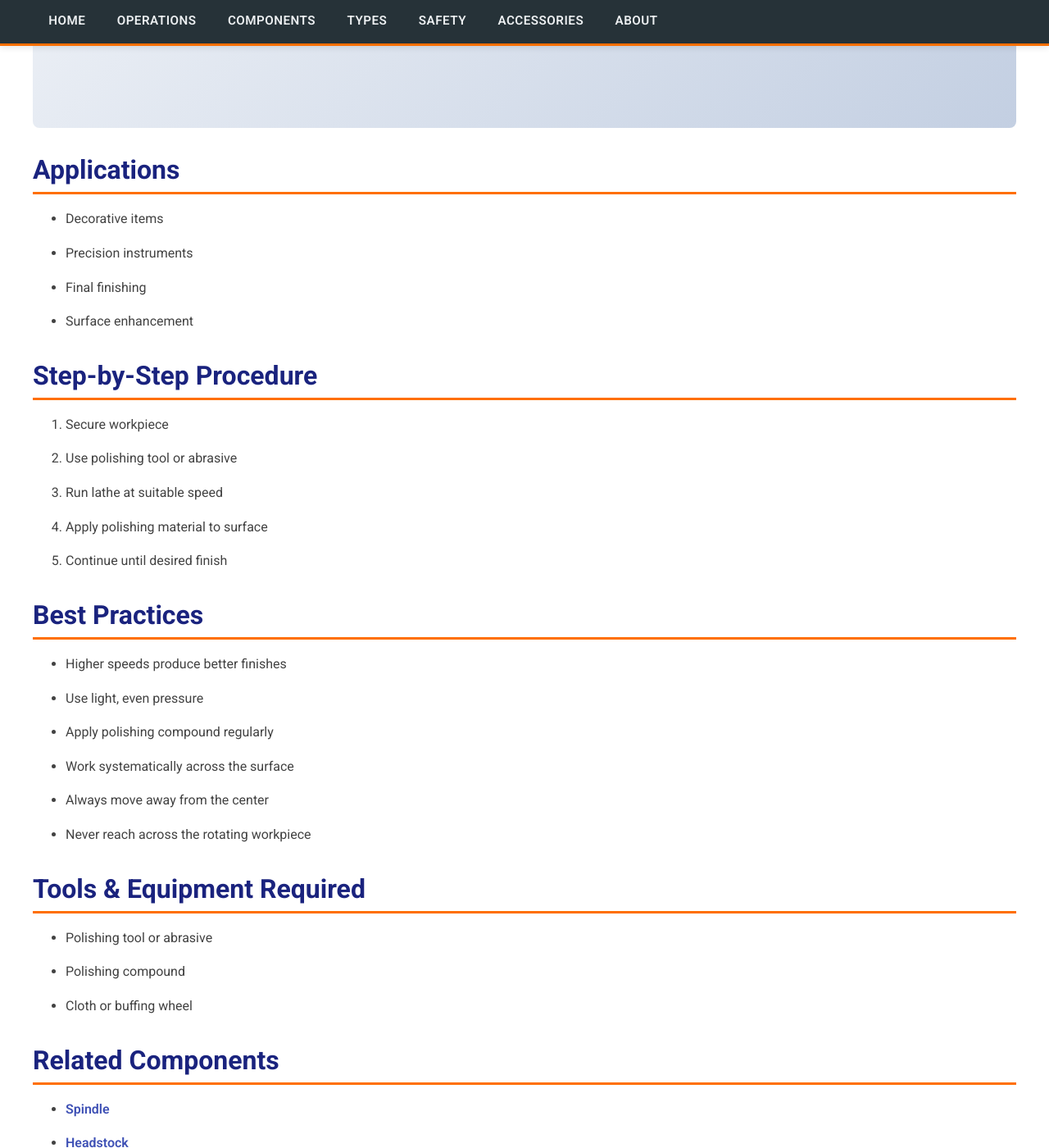
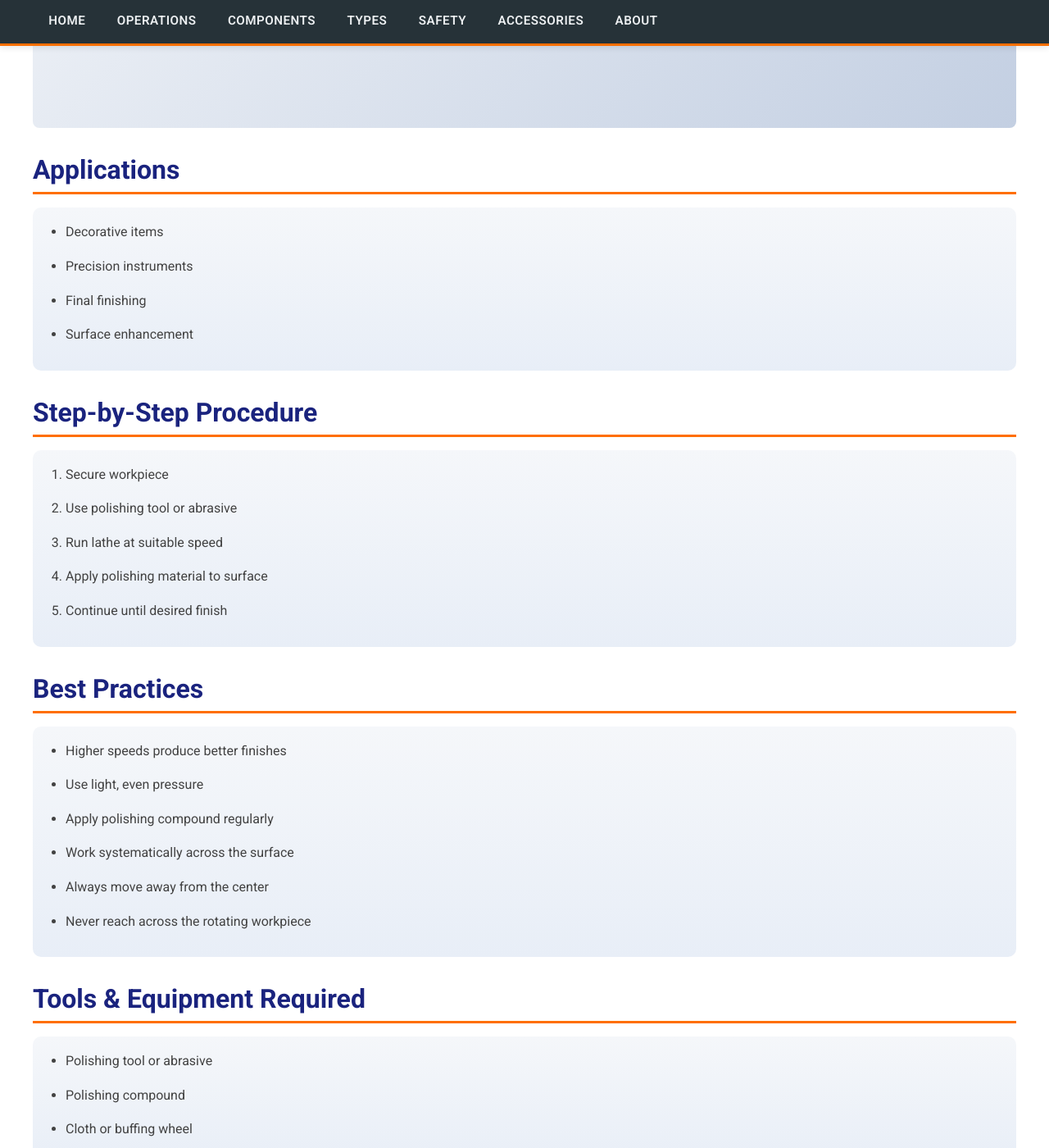
Before and after one commit to chivarly/staticwebsite, a Jekyll site: the page built from _operations/polishing.md, in a window 1280 px wide and 1400 px high, scrolled down 891 px. Shown: the whole window at 82% size. Built offline with Jekyll 4.4.1, drawn with Linux system fonts in a browser that asks for light colours.

```diff
--- a/assets/css/home.css
+++ b/assets/css/home.css
@@ -6,7 +6,6 @@
   text-align: center;
   position: relative;
   overflow: hidden;
-  border-radius: 10px 10px 0 0;
 }
 
 .hero-section::before {
@@ -19,10 +18,6 @@
   background: radial-gradient(circle at 20% 50%, rgba(255, 111, 0, 0.1) 0%, transparent 50%),
     radial-gradient(circle at 80% 80%, rgba(26, 35, 126, 0.1) 0%, transparent 50%);
   pointer-events: none;
-}
-
-.quick-links {
-  border-radius: 0 0 10px 10px;
 }
 
 .hero-content {
@@ -222,6 +217,9 @@
   font-size: 1rem;
   line-height: 1.8;
   margin-bottom: 1.5rem;
+  background: linear-gradient(180deg, #f5f7fa 0%, #e8eef7 100%);
+  border-radius: 10px;
+  padding-block: 1rem;
 }
 
 .page-content li {
@@ -239,6 +237,23 @@
 .page-content a:hover {
   color: #ff6f00;
   border-bottom-color: #ff6f00;
+}
+
+/* table design */
+.page-content table {
+  width: 100%;
+  border-collapse: collapse;
+}
+
+.page-content th {
+  background-color: lightgray;
+}
+
+.page-content th,
+.page-content td {
+  border: 1px solid gray;
+  padding: .5rem 1rem;
+  text-align: left;
 }
 
 /* Responsive Design */
@@ -306,7 +321,6 @@
   }
 
   .btn {
-    width: 100%;
     text-align: center;
     padding: 1rem 1.5rem;
   }
```
